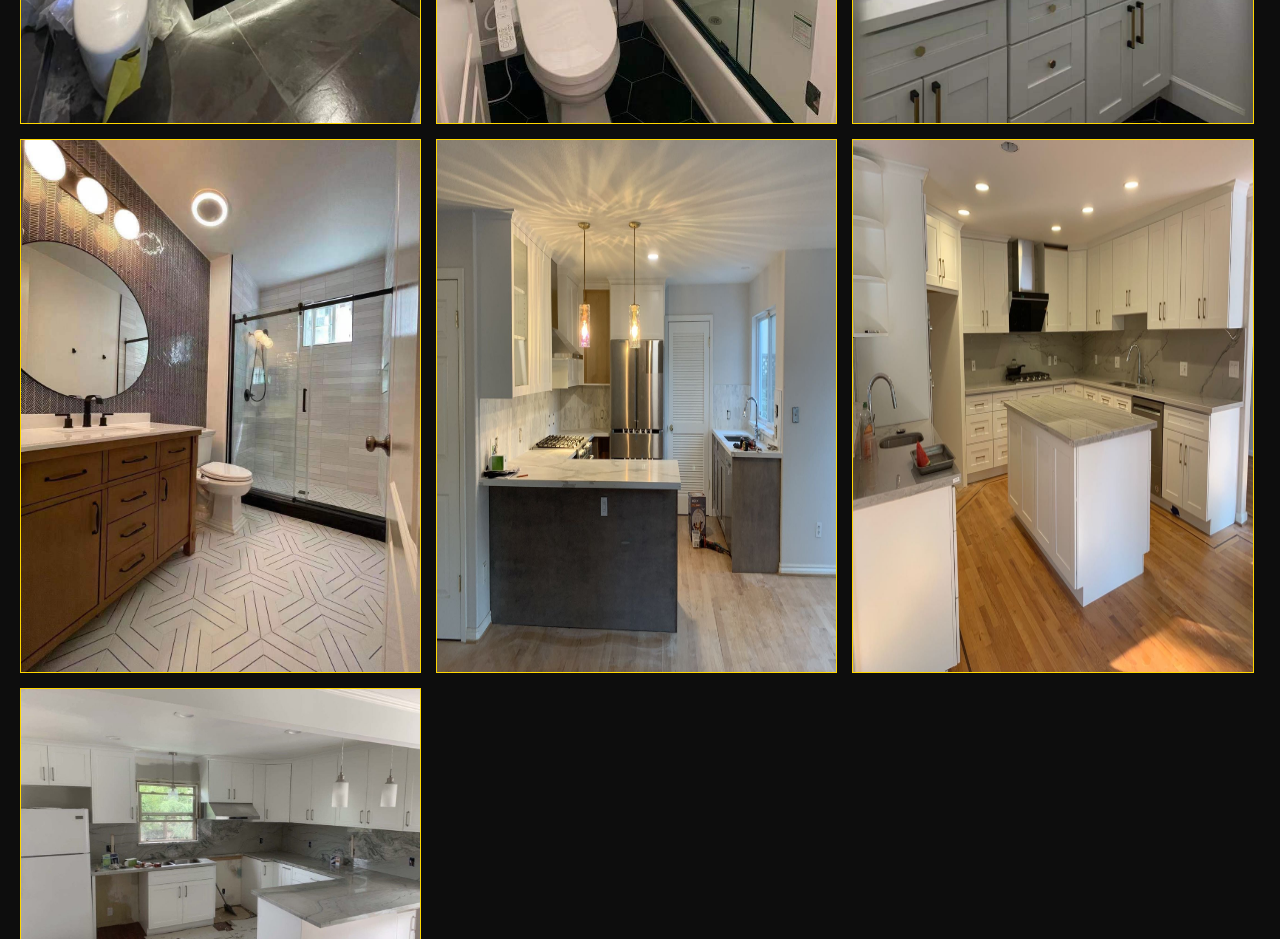
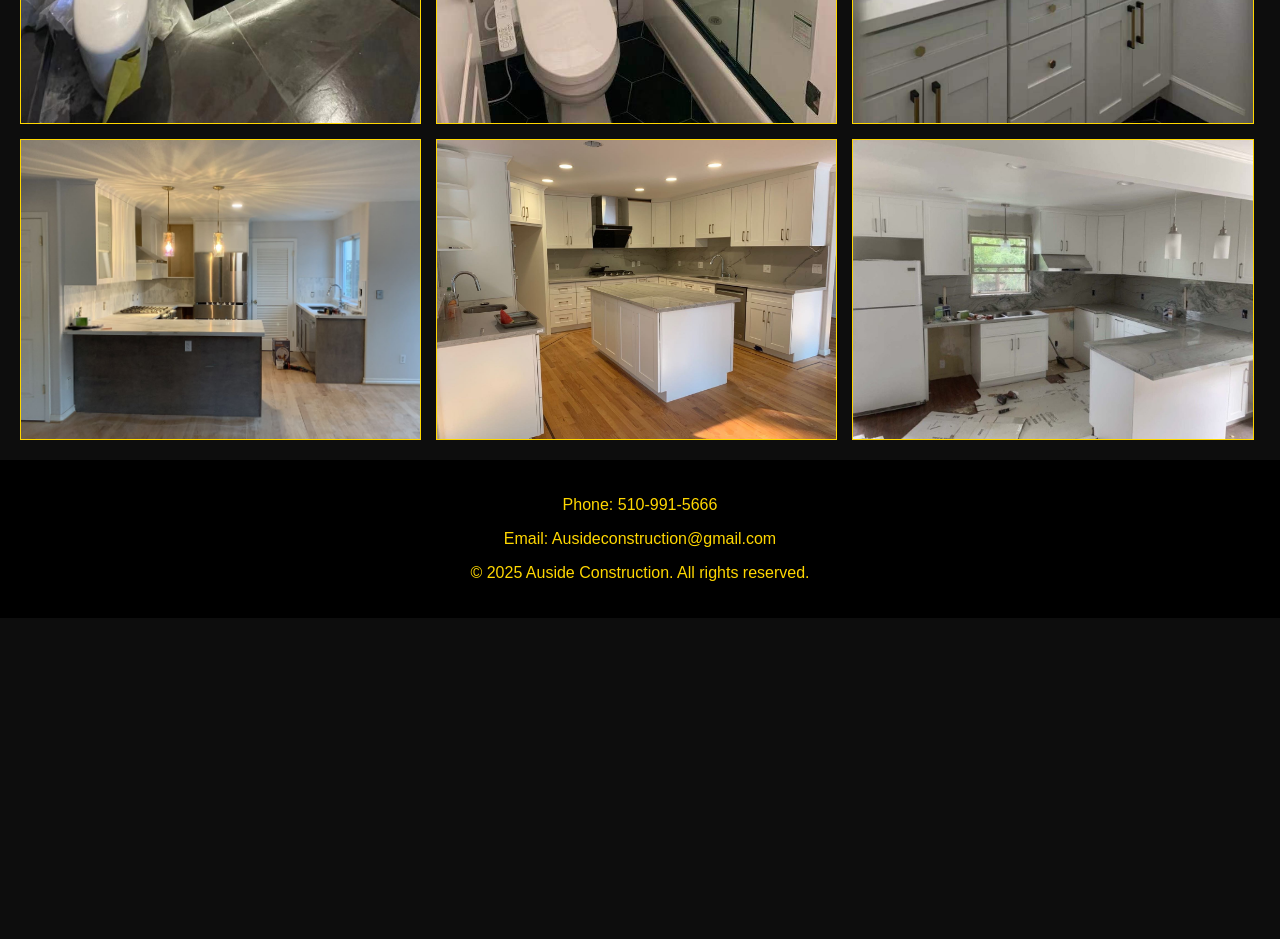
Before and after one commit to AusideConstruction/Auside-construction, a plain HTML site: page projects.html in a window 1280 px wide. Shown: the part 1680-2619 px from the top of the page. After the commit the page ends 2298 px from the top, so only its background shows below. Drawn offline with Linux system fonts and the light colour scheme.

Commit message:
Update projects.html

```diff
--- a/projects.html
+++ b/projects.html
@@ -31,7 +31,6 @@
 <img src="gallery/gallery7.jpg" alt="Project 7"/>
 <img src="gallery/gallery9.jpg" alt="Project 9"/>
 <img src="gallery/gallery10.jpg" alt="Project 10"/>
-<img src="gallery/gallery11.jpg" alt="Project 11"/>
 <img src="gallery/gallery12.jpg" alt="Project 12"/>
 <img src="gallery/gallery13.jpg" alt="Project 13"/>
 <img src="gallery/gallery14.jpg" alt="Project 14"/>
```
